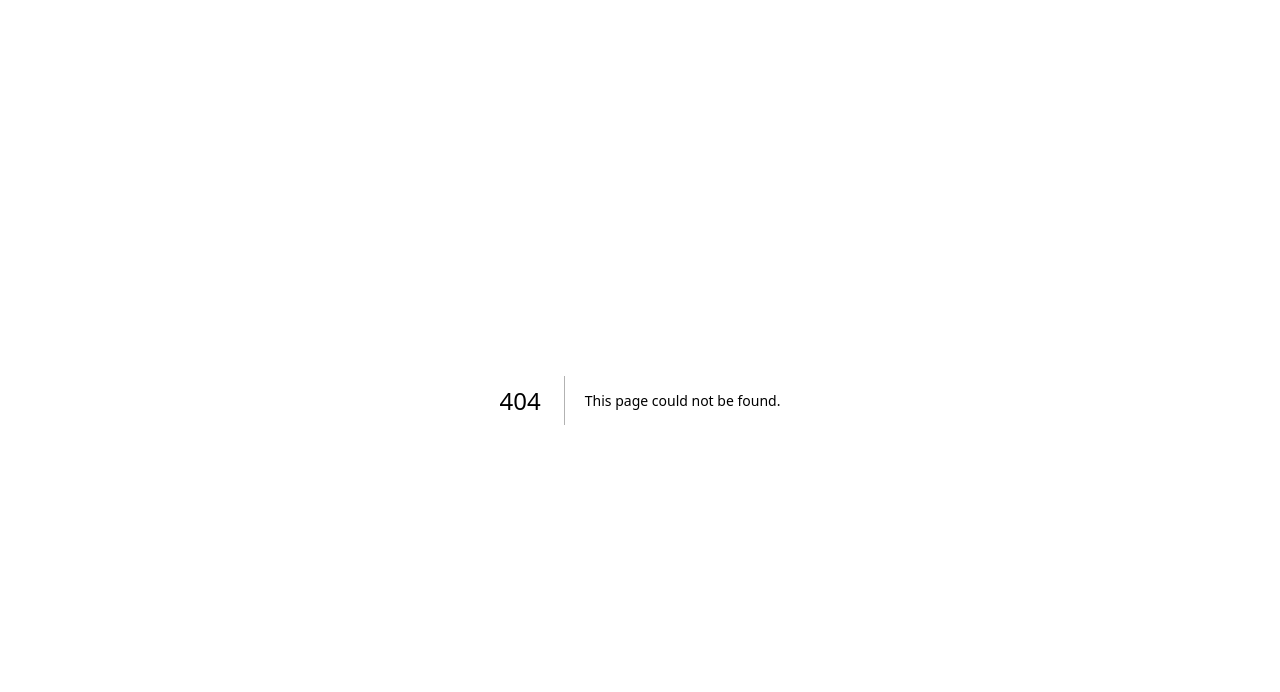
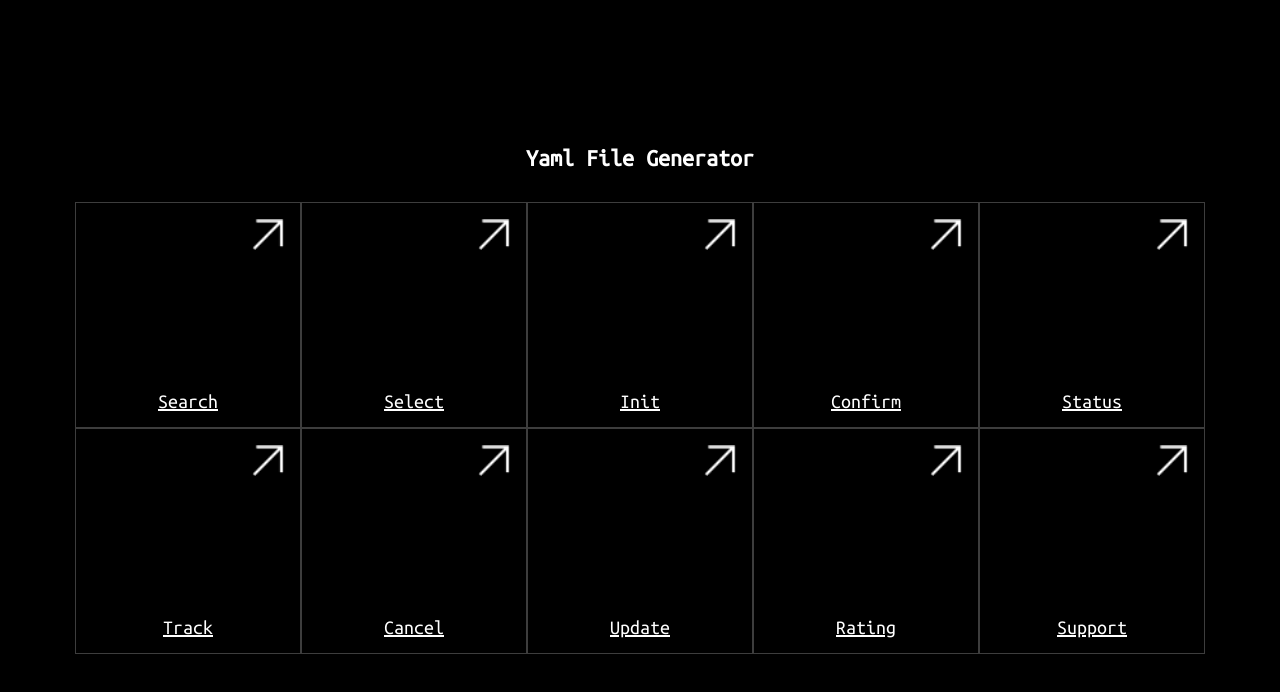
Before and after one commit to Mishalabdullah/beckn-onix-gui, a Next.js app in the folder onix-gui/: page /yaml-gen in a window 1280 px wide. Before the commit this address had no page. Shown: the top 692 px of the page. Built offline with nearby package versions, Linux system fonts and the light colour scheme.

Commit message:
feat(yaml-gen): added-yaml-gen.

```diff
--- /dev/null
+++ b/onix-gui/app/yaml-gen/page.js
@@ -0,0 +1,105 @@
+import Link from "next/link";
+import styles from "../page.module.css";
+import { Ubuntu_Mono } from "next/font/google";
+
+const ubuntuMono = Ubuntu_Mono({
+    weight: "400",
+    style: "normal",
+    subsets: ["latin"],
+});
+
+
+export default function YamlGen() {
+    return (
+        <>
+            <main className={ubuntuMono.className}>
+                <div className={styles.mainContainer}>
+                    <p className={styles.mainText}><b>Yaml File Generator</b></p>
+                    <div className={styles.boxesContainer}>
+                        <Link
+                            href="yaml-gen/option"
+                            style={{ textDecoration: "underline", color: "white" }}
+                        >
+                            <div className={styles.smallbox}>
+                                <img src="/arrow.png" />
+                                <p className={styles.boxText}>Search</p>
+                            </div>
+                        </Link>
+                        <Link
+                            href="yaml-gen/option"
+                            style={{ textDecoration: "underline", color: "white" }}
+                        >
+                            <div className={styles.smallbox}>
+                                <img src="/arrow.png" />
+                                <p className={styles.boxText}>Select</p>
+                            </div>
+                        </Link>
+                        <Link href="yaml-gen/option" style={{ textDecoration: "underline", color: "white" }}>
+                            <div className={styles.smallbox}>
+                                <img src="/arrow.png" />
+                                <p className={styles.boxText}>Init</p>
+                            </div>
+                        </Link>
+                        <Link
+                            href="yaml-gen/option"
+                            style={{ textDecoration: "underline", color: "white" }}
+                        >
+                            <div className={styles.smallbox}>
+                                <img src="/arrow.png" />
+                                <p className={styles.boxText}>Confirm</p>
+                            </div>
+                        </Link>
+                        <Link href="yaml-gen/option" style={{ textDecoration: "underline", color: "white" }}>
+                            <div className={styles.smallbox}>
+                                <img src="/arrow.png" />
+                                <p className={styles.boxText}>Status</p>
+                            </div>
+                        </Link>
+                    </div>
+                    <div className={styles.secondBoxesContainer}>
+                        <Link
+                            href="yaml-gen/option"
+                            style={{ textDecoration: "underline", color: "white" }}
+                        >
+                            <div className={styles.smallbox}>
+                                <img src="/arrow.png" />
+                                <p className={styles.boxText}>Track</p>
+                            </div>
+                        </Link>
+                        <Link
+                            href="yaml-gen/option"
+                            style={{ textDecoration: "underline", color: "white" }}
+                        >
+                            <div className={styles.smallbox}>
+                                <img src="/arrow.png" />
+                                <p className={styles.boxText}>Cancel</p>
+                            </div>
+                        </Link>
+                        <Link href="yaml-gen/option" style={{ textDecoration: "underline", color: "white" }}>
+                            <div className={styles.smallbox}>
+                                <img src="/arrow.png" />
+                                <p className={styles.boxText}>Update</p>
+                            </div>
+                        </Link>
+                        <Link
+                            href="yaml-gen/option"
+                            style={{ textDecoration: "underline", color: "white" }}
+                        >
+                            <div className={styles.smallbox}>
+                                <img src="/arrow.png" />
+                                <p className={styles.boxText}>Rating</p>
+                            </div>
+                        </Link>
+                        <Link href="yaml-gen/option" style={{ textDecoration: "underline", color: "white" }}>
+                            <div className={styles.smallbox}>
+                                <img src="/arrow.png" />
+                                <p className={styles.boxText}>Support</p>
+                            </div>
+                        </Link>
+                    </div>
+
+                </div>
+            </main>
+        </>
+    )
+}
```
